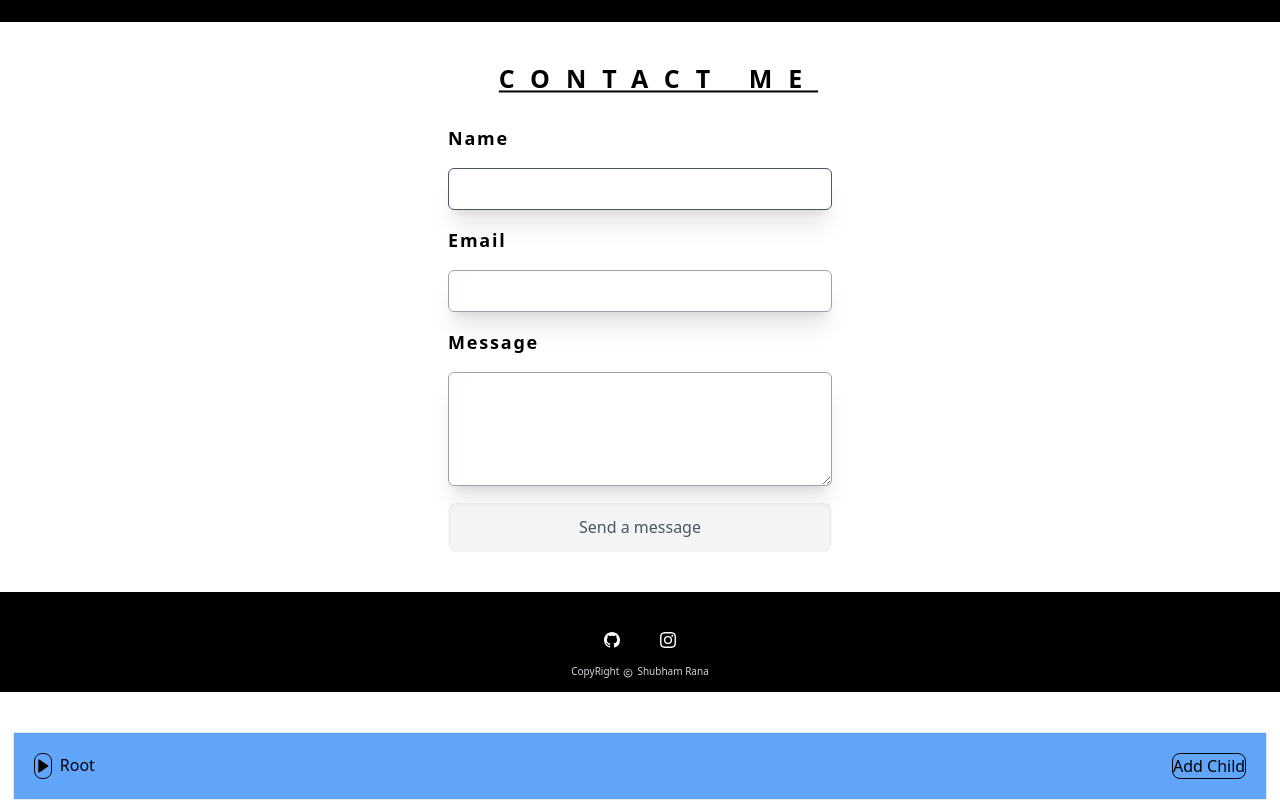
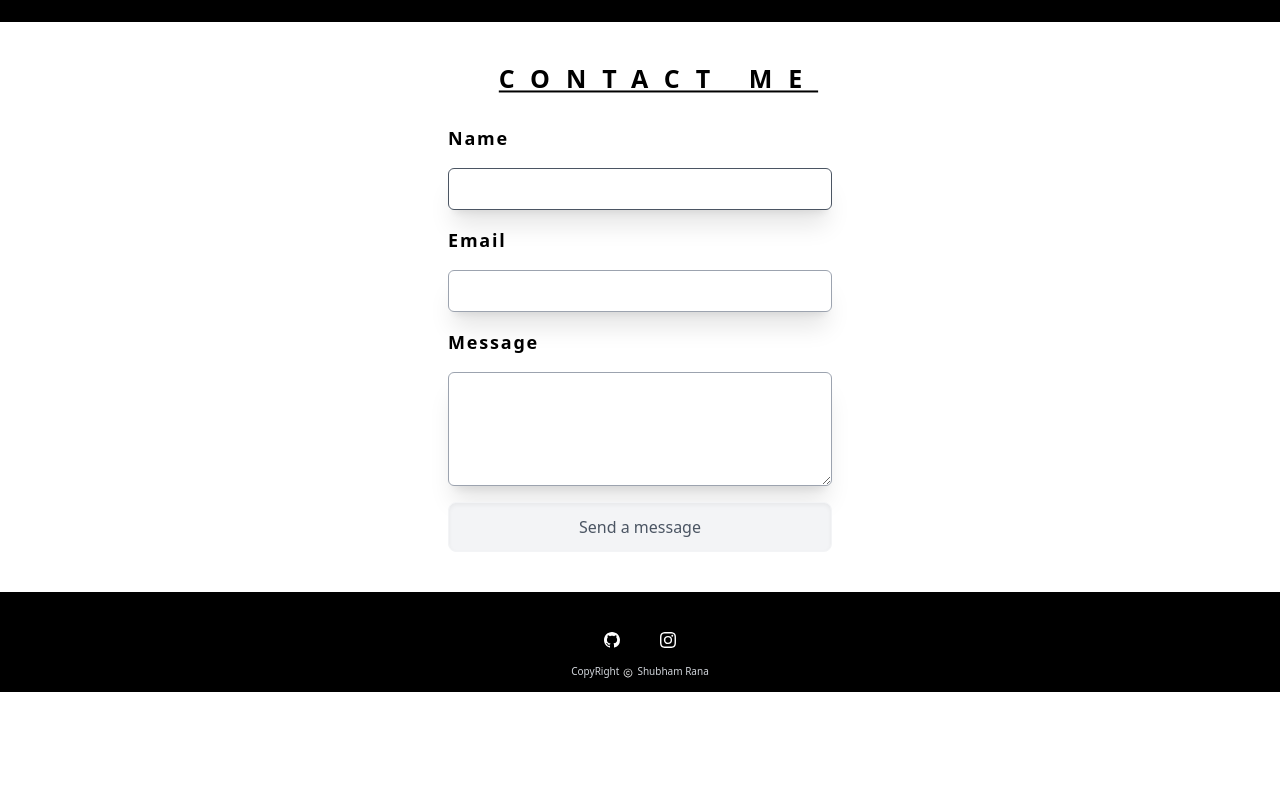
Before and after one commit to RhaegarTargaryenn/Portfolio, a React (Create React App) app: page / in a window 1280 px wide. Shown: the part 2281-3081 px from the top of the page. After the commit the page ends 2973 px from the top, so only its background shows below. Built offline with nearby package versions, Linux system fonts and the light colour scheme; the HTML template or start-up script is replaced by a standard one.

Commit message:
Update App.js

```diff
--- a/src/App.js
+++ b/src/App.js
@@ -27,18 +27,6 @@ function App() {
       <Skiils />
       <ContactMe />
       <CopyRight />
-
-      <div className='mt-10 border flex justify-between w-[98%] mx-auto px-5 py-5 bg-blue-400'>
-          <div className='flex'>
-           <button className='border border-black rounded-lg'><BiSolidRightArrow/></button>
-           <div className='ml-2'>Root</div>
-           </div>
-
-           <div className='border border-black rounded-lg'>
-            <button>Add Child</button>
-           </div>
-
-      </div>
     </div>
   );
 }
```
